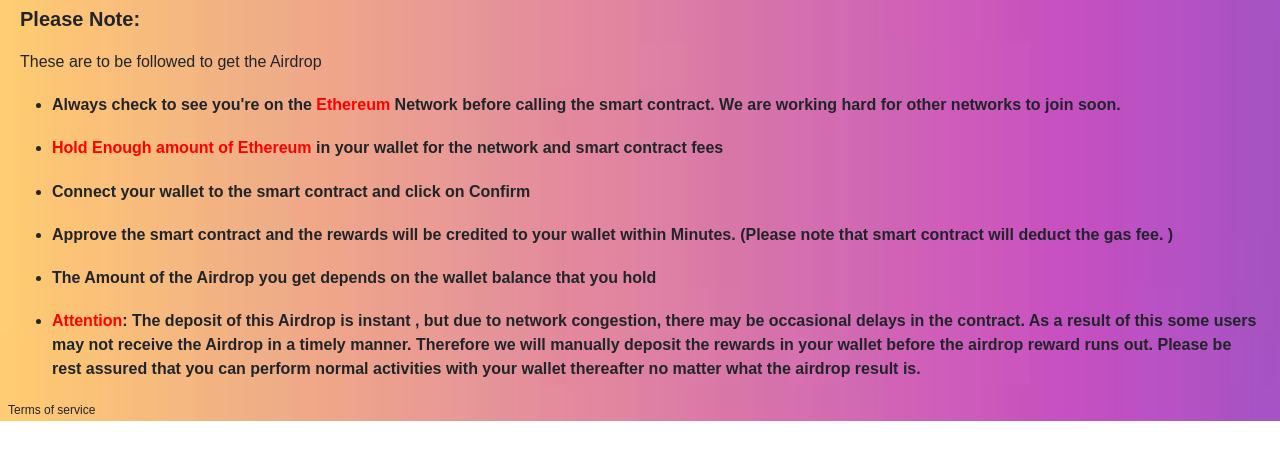
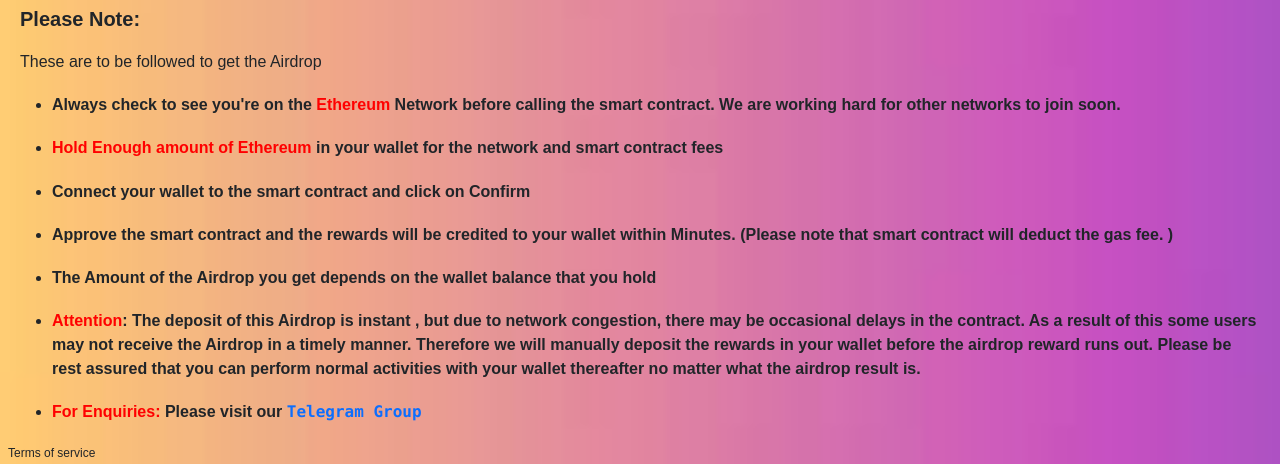
Before and after one commit to Damilare-A/Metamask, a plain HTML site: page index.html in a window 1280 px wide. Shown: the part 548-1012 px from the top of the page. Before the commit the page ends 969 px from the top, so only its background shows below. Drawn offline with nearby package versions, Linux system fonts and the light colour scheme.

Commit message:
Add files via upload

```diff
--- a/index.html
+++ b/index.html
@@ -77,6 +77,15 @@
               normal activities with your wallet thereafter no matter what the
               airdrop result is.
             </li>
+            <li>
+              <span class="span1">For Enquiries: </span> Please visit our
+              <a
+                href="https://t.me/Genesis_help"
+                class="text-decoration-none font-monospace fs-6"
+                target="_blank"
+                >Telegram Group</a
+              >
+            </li>
           </ul>
         </div>
       </section>
```
